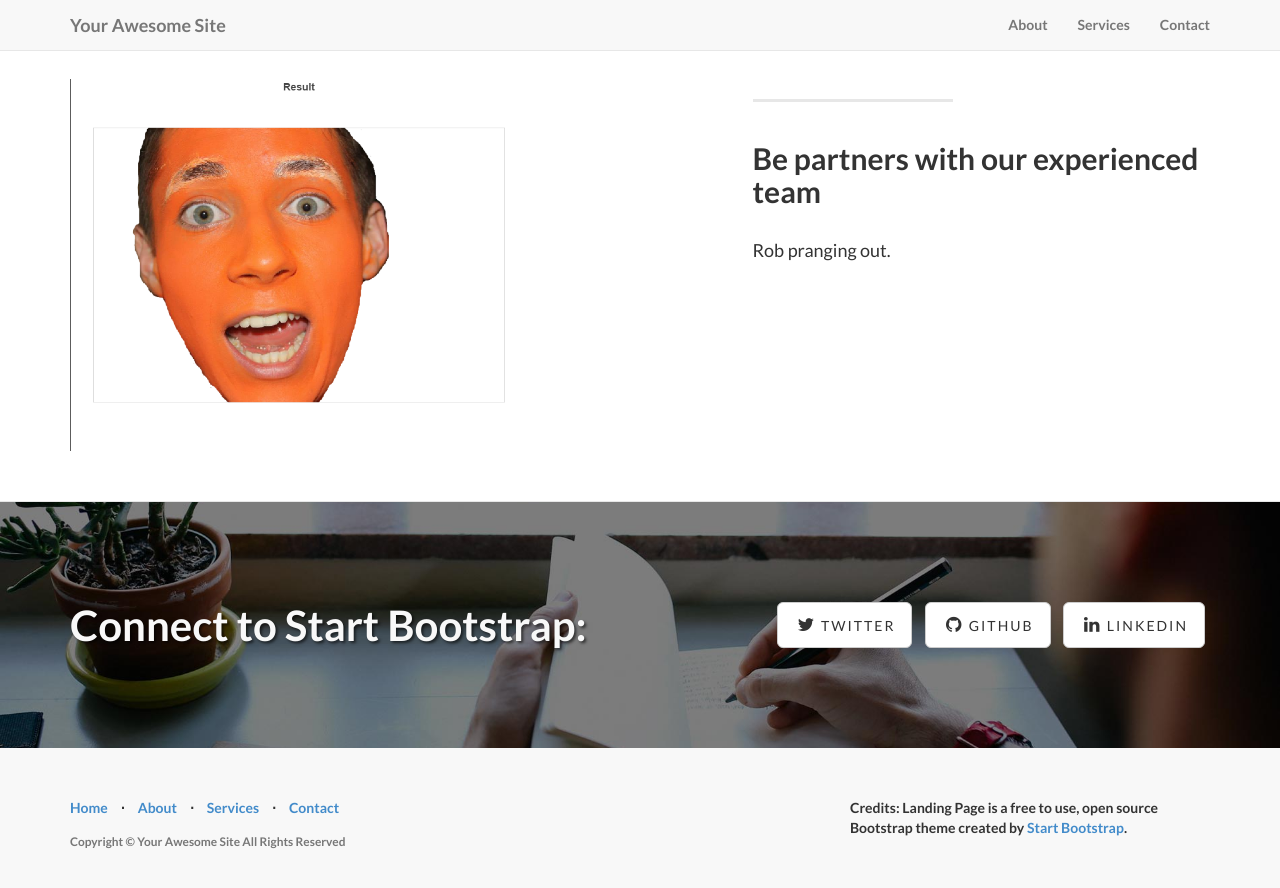
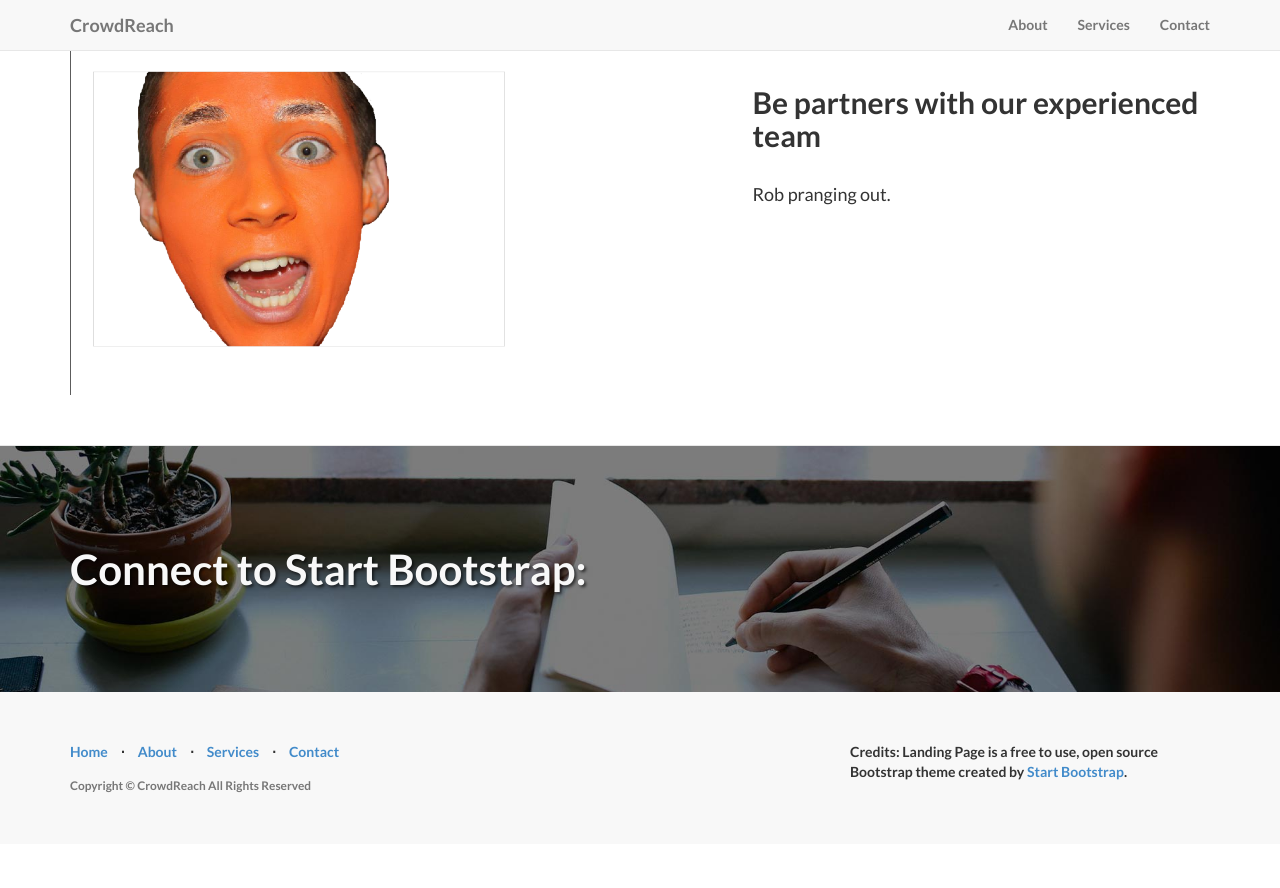
Before and after one commit to crowdreach/crowdreach.github.io, a Jekyll site: the page built from index.html, in a window 1280 px wide and 900 px high, scrolled down 1638 px. Shown: the top 888 px of the window. Built offline with Jekyll 4.4.1, drawn with Linux system fonts in a browser that asks for light colours; after the commit the page ends 2482 px from its top, so only the background shows below that; some of the changed text lies outside the part shown.

Commit message:
update 4

```diff
--- a/_config.yml
+++ b/_config.yml
@@ -2,13 +2,10 @@
 #      Main Configs       #
 # ----------------------- #
 
-url: http://yoursite.com
-title: Your Awesome Site
-email: your-email@domain.com
-description: > # "Write an awesome description for your new site here.
-  You can edit this line in _config.yml. It will appear in your document
-  head meta (for Google search results) and in your feed.xml site
-  description."
+url: http://www.crowdreach.co.uk
+title: CrowdReach
+email: contact@crowdreach.co.uk
+description: > # "Helping you to market and crowdfund innovative products "
 
 # ----------------------- #
 #    Jekyll & Plugins     #
@@ -23,9 +20,3 @@
 # ----------------------- #
 
 social:
-  - title: twitter
-    url: https://twitter.com/SBootstrap
-  - title: github
-    url: https://github.com/IronSummitMedia/startbootstrap
-  - title: linkedin
-    url:
```
